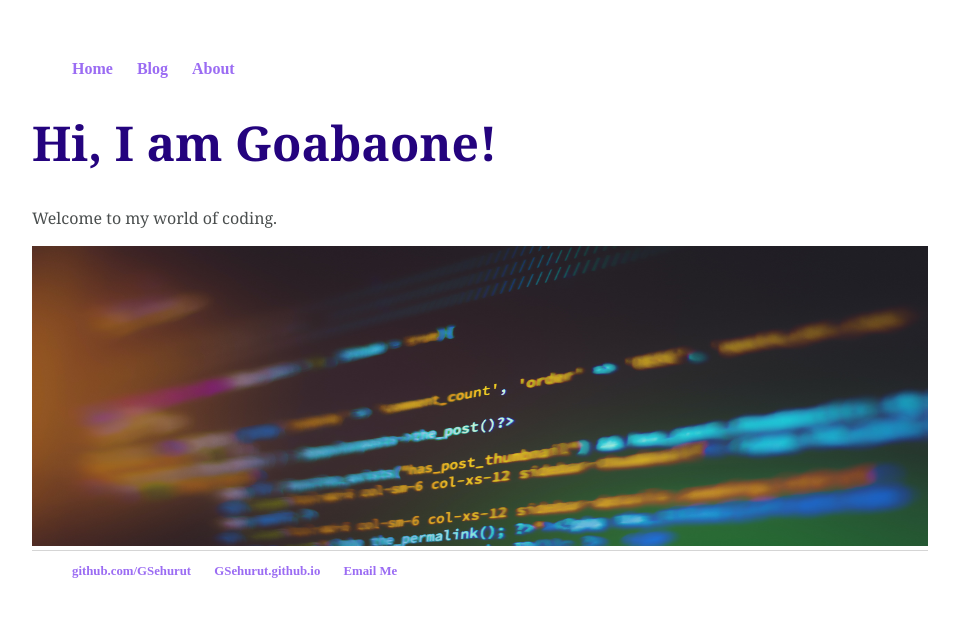
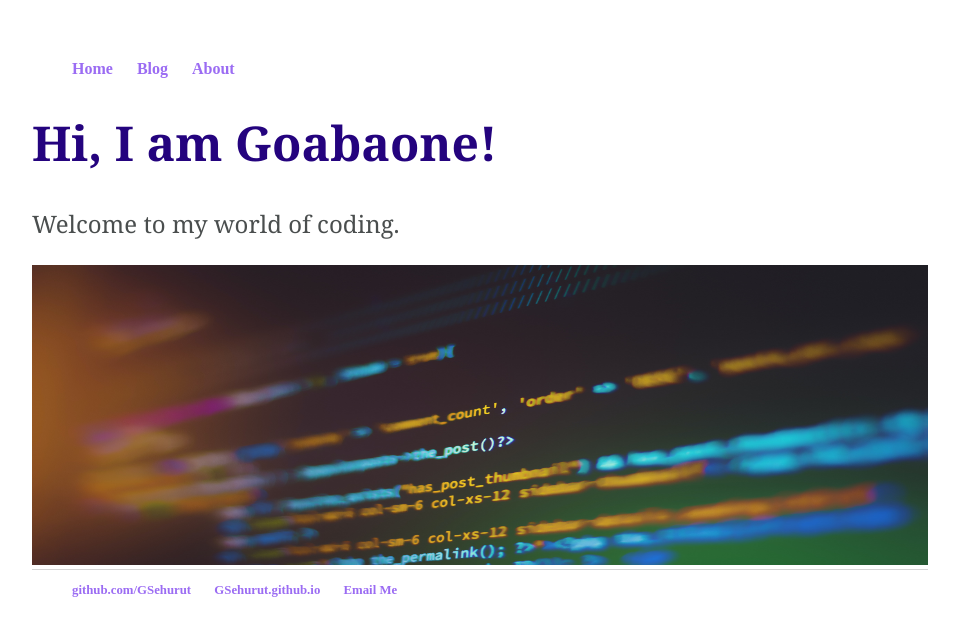
Before and after one commit to GSehurut/GSehurut.github.io, a Jekyll site: the page built from index.html, in a window 1280 px wide. Shown: the top 636 px of the page, without its empty margins (160-1119 px from the left). Built offline with Jekyll 4.4.1, drawn with Linux system fonts in a browser that asks for light colours.

Commit message:
Update main.css

```diff
--- a/css/main.css
+++ b/css/main.css
@@ -12,7 +12,7 @@ h2{
     color: rgb(59, 36, 122);
   }
 p{
-  font-family: Cambria, Cochin, Georgia, Times, 'Times New Roman', serif;  font-size: 1em;
+  font-family: Cambria, Cochin, Georgia, Times, 'Times New Roman', serif;  font-size: 1.5em;
   line-height: 1.4em;
   color: rgb(74, 78, 78);
 }
```
